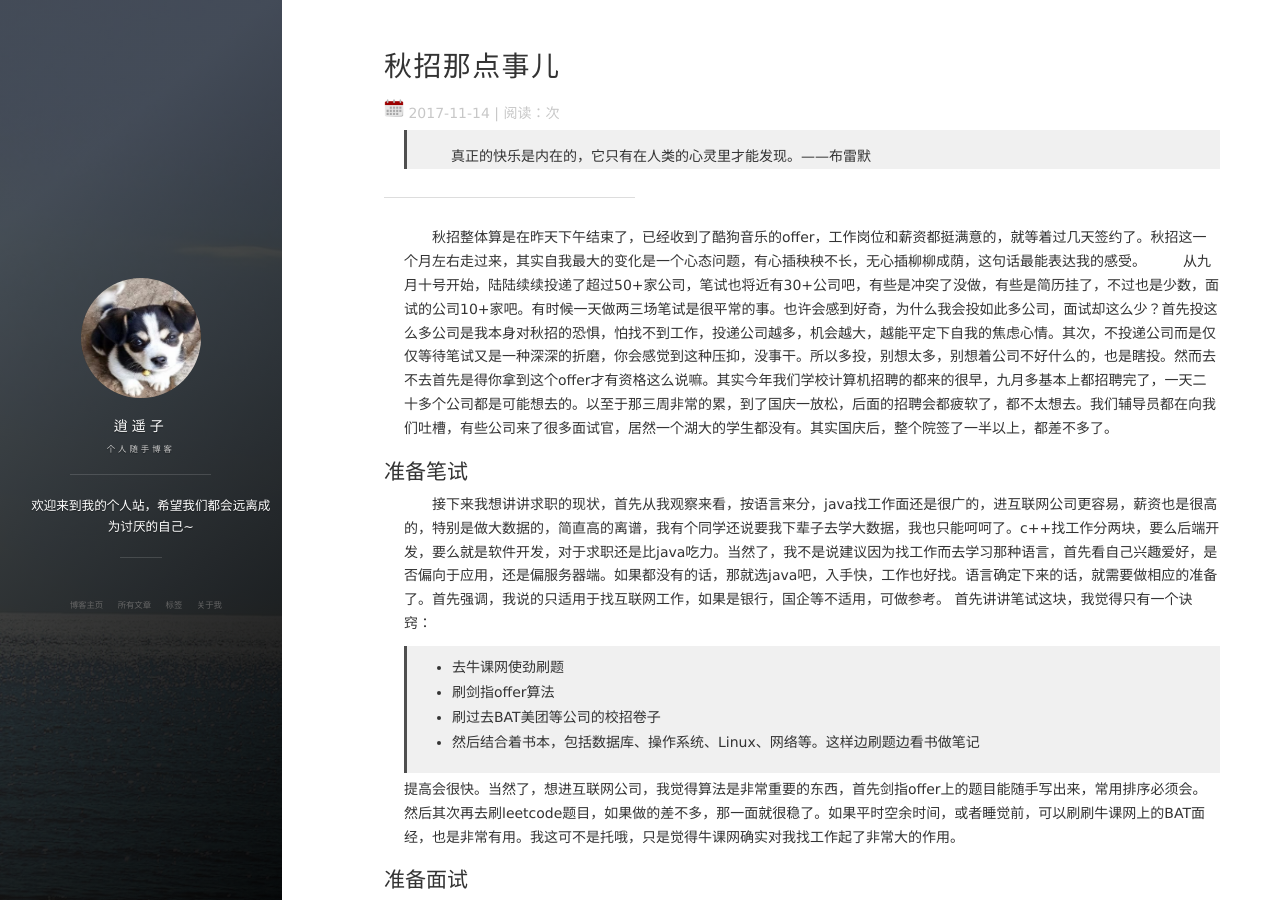
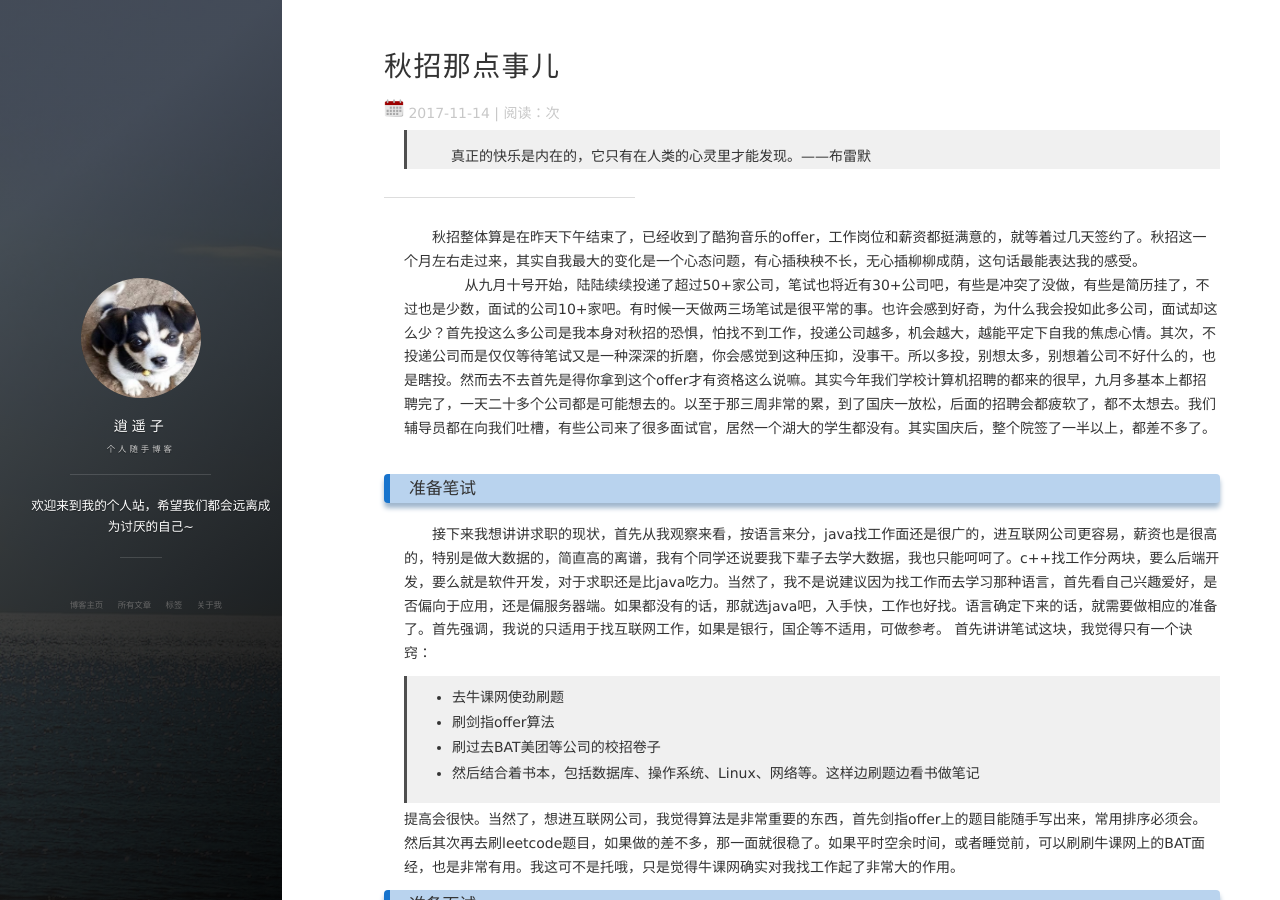
Before and after one commit to leezhu/leezhu.github.io, a Jekyll site: the page built from _posts/2017-11-14-秋招找工作那点事儿.md, in a window 1280 px wide and 900 px high. Built offline with Jekyll 4.4.1, drawn with Linux system fonts in a browser that asks for light colours; nearby versions of some CDN libraries; comment, search, counter and statistics services are not loaded.

```diff
--- a/_posts/2017-11-14-秋招找工作那点事儿.md
+++ b/_posts/2017-11-14-秋招找工作那点事儿.md
@@ -10,9 +10,9 @@ tag: 感悟
 ------
 　　秋招整体算是在昨天下午结束了，已经收到了酷狗音乐的offer，工作岗位和薪资都挺满意的，就等着过几天签约了。秋招这一个月左右走过来，其实自我最大的变化是一个心态问题，有心插秧秧不长，无心插柳柳成荫，这句话最能表达我的感受。
 
-  从九月十号开始，陆陆续续投递了超过50+家公司，笔试也将近有30+公司吧，有些是冲突了没做，有些是简历挂了，不过也是少数，面试的公司10+家吧。有时候一天做两三场笔试是很平常的事。也许会感到好奇，为什么我会投如此多公司，面试却这么少？首先投这么多公司是我本身对秋招的恐惧，怕找不到工作，投递公司越多，机会越大，越能平定下自我的焦虑心情。其次，不投递公司而是仅仅等待笔试又是一种深深的折磨，你会感觉到这种压抑，没事干。所以多投，别想太多，别想着公司不好什么的，也是瞎投。然而去不去首先是得你拿到这个offer才有资格这么说嘛。其实今年我们学校计算机招聘的都来的很早，九月多基本上都招聘完了，一天二十多个公司都是可能想去的。以至于那三周非常的累，到了国庆一放松，后面的招聘会都疲软了，都不太想去。我们辅导员都在向我们吐槽，有些公司来了很多面试官，居然一个湖大的学生都没有。其实国庆后，整个院签了一半以上，都差不多了。
+　　从九月十号开始，陆陆续续投递了超过50+家公司，笔试也将近有30+公司吧，有些是冲突了没做，有些是简历挂了，不过也是少数，面试的公司10+家吧。有时候一天做两三场笔试是很平常的事。也许会感到好奇，为什么我会投如此多公司，面试却这么少？首先投这么多公司是我本身对秋招的恐惧，怕找不到工作，投递公司越多，机会越大，越能平定下自我的焦虑心情。其次，不投递公司而是仅仅等待笔试又是一种深深的折磨，你会感觉到这种压抑，没事干。所以多投，别想太多，别想着公司不好什么的，也是瞎投。然而去不去首先是得你拿到这个offer才有资格这么说嘛。其实今年我们学校计算机招聘的都来的很早，九月多基本上都招聘完了，一天二十多个公司都是可能想去的。以至于那三周非常的累，到了国庆一放松，后面的招聘会都疲软了，都不太想去。我们辅导员都在向我们吐槽，有些公司来了很多面试官，居然一个湖大的学生都没有。其实国庆后，整个院签了一半以上，都差不多了。
 
-## 准备笔试
+### 准备笔试
 
 　　接下来我想讲讲求职的现状，首先从我观察来看，按语言来分，java找工作面还是很广的，进互联网公司更容易，薪资也是很高的，特别是做大数据的，简直高的离谱，我有个同学还说要我下辈子去学大数据，我也只能呵呵了。c++找工作分两块，要么后端开发，要么就是软件开发，对于求职还是比java吃力。当然了，我不是说建议因为找工作而去学习那种语言，首先看自己兴趣爱好，是否偏向于应用，还是偏服务器端。如果都没有的话，那就选java吧，入手快，工作也好找。语言确定下来的话，就需要做相应的准备了。首先强调，我说的只适用于找互联网工作，如果是银行，国企等不适用，可做参考。 首先讲讲笔试这块，我觉得只有一个诀窍：
 > * 去牛课网使劲刷题
@@ -22,6 +22,6 @@ tag: 感悟
 
 提高会很快。当然了，想进互联网公司，我觉得算法是非常重要的东西，首先剑指offer上的题目能随手写出来，常用排序必须会。然后其次再去刷leetcode题目，如果做的差不多，那一面就很稳了。如果平时空余时间，或者睡觉前，可以刷刷牛课网上的BAT面经，也是非常有用。我这可不是托哦，只是觉得牛课网确实对我找工作起了非常大的作用。
 
-## 准备面试
+### 准备面试
 
 　　接着是面试这块，项目！项目！项目！重要的事情讲三遍，一定需要弄个项目经验，不然就要和面试官尬聊了。可以去网上找不错的项目，然后自己从头到尾做一遍，明白原理，过程。这样就是你的了。要是自己搞不懂，那就别露馅了，老铁那就扎心了。**开源项目！开源项目！开源项目！**对，就是开源项目，最好自己参与你那个方向不错的开源项目，而且必须当前比较火的，自己看源码，搞懂一部分，就可以吹牛逼了。说了这些，你离BAT已经很近了。再就是学习下如今比较常用的框架等，如java里面的jvm，spring，mybatis等，因为我是做c++的，所以java这方面不多讲了，具体哪些流行的，请自行百度。有了这些，就再看看程序员面试宝典，这么下来也差不多了。老铁那就稳了。 以上自己讲的也挺粗略的，其实一句话就可以概括，早点准备，早点刷题，那就差不多了。再补一句，实习进BAT是最容易的，当然也要冒着实习留不下来的风险，就算没留下来，你也要准备秋招，也算赚到互联网公司实习经验了。祝大家都找到心仪的工作。
```
